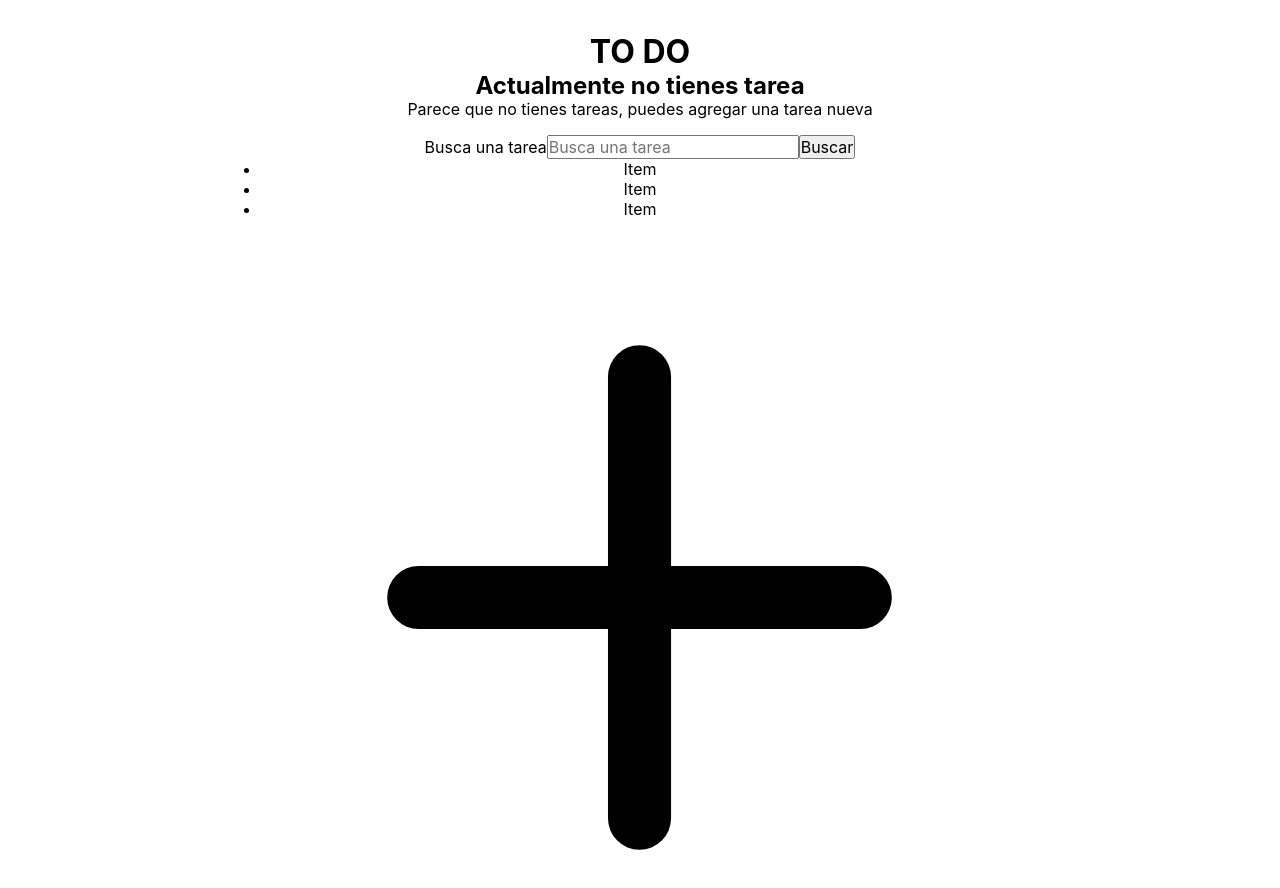
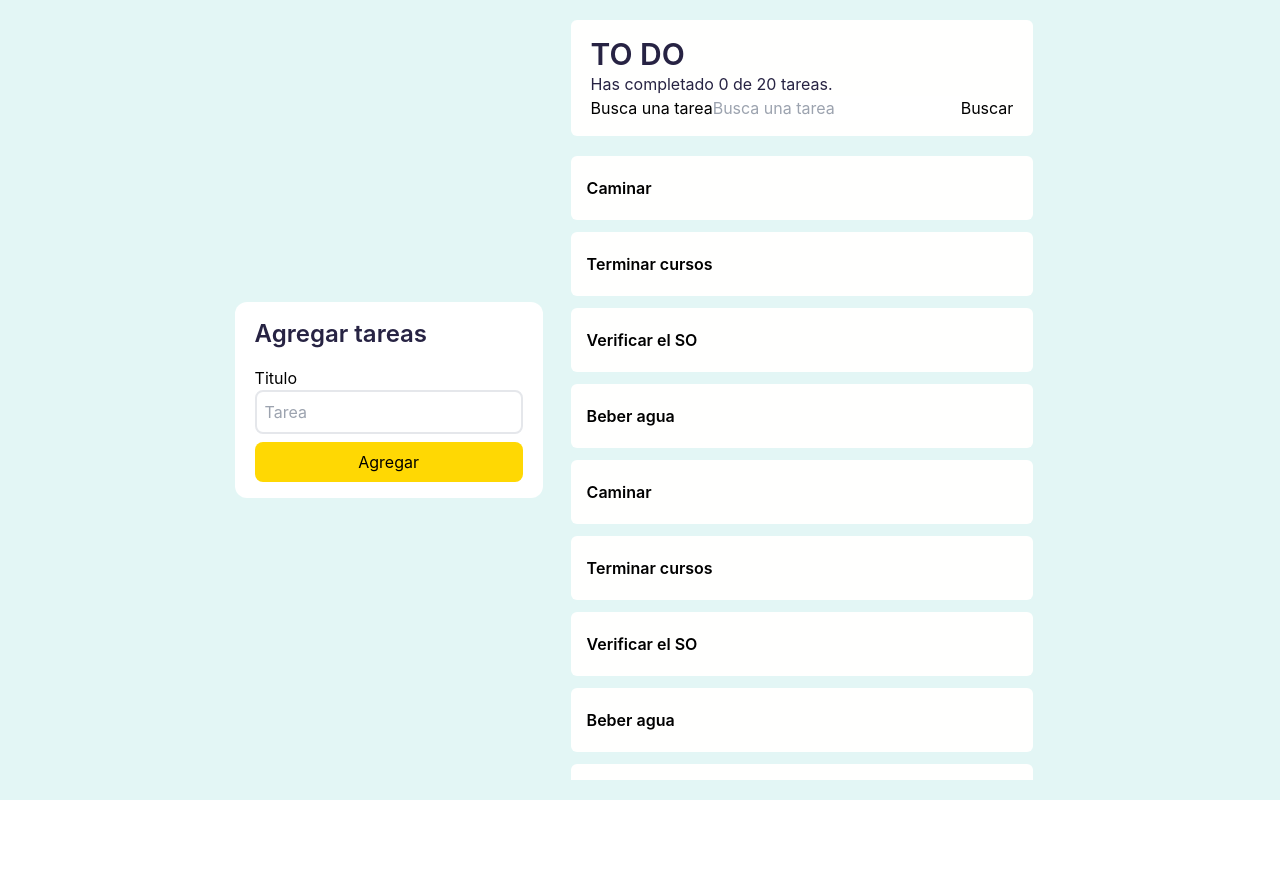
Before and after one commit to desteban/to-do, a React (Create React App) app: page / in a window 1280 px wide. Shown: the top 888 px of the page. After the commit the page ends 800 px from the top, so only its background shows below. Built offline with nearby package versions, Linux system fonts and the light colour scheme.

Commit message:
diseño resonsive

```diff
--- a/package.json
+++ b/package.json
@@ -28,5 +28,8 @@
       "last 1 firefox version",
       "last 1 safari version"
     ]
+  },
+  "devDependencies": {
+    "tailwindcss": "^3.4.6"
   }
 }
--- a/src/App.css
+++ b/src/App.css
@@ -1,50 +1,3 @@
-.App {
-  text-align: center;
-  max-width: 75ch;
-  margin: 2rem auto;
-}
-
-.App-logo {
-  height: 40vmin;
-  pointer-events: none;
-}
-
-@media (prefers-reduced-motion: no-preference) {
-  .App-logo {
-    -webkit-animation: App-logo-spin infinite 20s linear;
-            animation: App-logo-spin infinite 20s linear;
-  }
-}
-
-.App-header {
-  background-color: #233553;
-  min-height: 100vh;
-  display: flex;
-  flex-direction: column;
-  align-items: center;
-  justify-content: center;
-  font-size: calc(10px + 2vmin);
-  color: white;
-}
-
-.App-link {
-  color: #97ca3f;
-}
-
-@-webkit-keyframes App-logo-spin {
-  from {
-    transform: rotate(0deg);
-  }
-  to {
-    transform: rotate(360deg);
-  }
-}
-
-@keyframes App-logo-spin {
-  from {
-    transform: rotate(0deg);
-  }
-  to {
-    transform: rotate(360deg);
-  }
-}
+@tailwind base;
+@tailwind components;
+@tailwind utilities;
--- a/src/App.jsx
+++ b/src/App.jsx
@@ -1,27 +1,71 @@
 import "./App.css";
-import CreateTodoButton from "./Components/Todo/CreateTodoButton";
-import TodoCounter from "./Components/Todo/TodoCounter";
-import TodoItem from "./Components/Todo/TodoItem";
-import TodoList from "./Components/Todo/TodoList";
-import TodoSearch from "./Components/Todo/TodoSearch";
+import { Todo } from "./Components/Todo/Todo";
+import Todos from "./Components/Todo/Todos";
+
+/**
+ * @type {Todo[]}
+ */
+const todoDefaults = [
+  { complete: false, title: "Caminar" },
+  { complete: false, title: "Terminar cursos" },
+  { complete: false, title: "Verificar el SO" },
+  { complete: true, title: "Beber agua" },
+  { complete: false, title: "Caminar" },
+  { complete: false, title: "Terminar cursos" },
+  { complete: false, title: "Verificar el SO" },
+  { complete: true, title: "Beber agua" },
+  { complete: false, title: "Caminar" },
+  { complete: false, title: "Terminar cursos" },
+  { complete: false, title: "Verificar el SO" },
+  { complete: true, title: "Beber agua" },
+  { complete: false, title: "Caminar" },
+  { complete: false, title: "Terminar cursos" },
+  { complete: false, title: "Verificar el SO" },
+  { complete: true, title: "Beber agua" },
+  { complete: false, title: "Caminar" },
+  { complete: false, title: "Terminar cursos" },
+  { complete: false, title: "Verificar el SO" },
+  { complete: true, title: "Ultimo" },
+];
 
 function App() {
+  /**
+   * @param {React.FormEvent<HTMLFormElement>} e
+   */
+  const AddTodo = (e) => {
+    e.preventDefault();
+  };
+
   return (
-    <main className="App">
-      <h1>TO DO</h1>
-      <TodoCounter complete={0} total={0}/>
+    <main className="bg-background pb-20 md:max-h-svh">
+      <div className="container mx-auto min-h-svh md:flex md:gap-7 md:justify-center">
+        <div className="hidden py-4 h-svh md:flex md:items-center md:justify-center">
+          <form className="bg-white px-5 py-4 rounded-xl" onSubmit={AddTodo}>
+            <h2 className="text-2xl font-semibold mb-4">Agregar tareas</h2>
+            <label className="flex flex-col mb-2">
+              Titulo
+              <input
+                type="text"
+                id="title"
+                name="title"
+                placeholder="Tarea"
+                className="px-2 py-2 border-2 rounded-lg"
+              />
+            </label>
 
-      <TodoSearch />
+            <button
+              type="submit"
+              className="px-4 py-2 rounded-lg bg-primary w-full"
+            >
+              Agregar
+            </button>
+          </form>
+        </div>
 
-      <div>
-        <TodoList>
-          <TodoItem />
-          <TodoItem />
-          <TodoItem />
-        </TodoList>
+        <div className="md:flex md:items-center md:justify-center">
+        <Todos todos={todoDefaults} />
+        </div>
       </div>
-
-      <CreateTodoButton />
     </main>
   );
 }
--- a/src/Components/Todo/CreateTodoButton.jsx
+++ b/src/Components/Todo/CreateTodoButton.jsx
@@ -1,10 +1,10 @@
-import React from 'react'
-import PlusIcons from '../../icons/PlusIcons'
+import React from "react";
+import PlusIcons from "../../icons/PlusIcons";
 
-export default function CreateTodoButton(){
-    return(
-        <div>
-            <PlusIcons />
-        </div>
-    )
+export default function CreateTodoButton() {
+  return (
+    <button className="p-2 rounded-full shadow-lg bg-primary max-w-min fixed bottom-4 right-5 active:bg-opacity-70 transition duration-500 md:hidden">
+      <PlusIcons width="2em" height="2em" />
+    </button>
+  );
 }
--- /dev/null
+++ b/src/Components/Todo/Todo.js
@@ -0,0 +1,12 @@
+export class Todo {
+
+    /**
+     * Método para inicializar un Todo
+     * @param {string} title
+     * @param {boolean} complete
+     */
+  constructor(title, complete) {
+    this.title = title;
+    this.complete = complete;
+  }
+}
--- a/src/Components/Todo/TodoItem.jsx
+++ b/src/Components/Todo/TodoItem.jsx
@@ -1,9 +1,18 @@
 import React from "react";
+import { Todo } from "./Todo";
 
-export default function TodoItem() {
-    return(
-        <li>
-            Item
-        </li>
-    )
+/**
+ *
+ * @param {Object} props
+ * @param {Todo} props.todo
+ * @returns
+ */
+export default function TodoItem({
+  todo = new Todo("Nombre de la tarea", false),
+}) {
+  return (
+    <div className="transition duration-300 hover:bg-neutral-100 hover:bg-opacity-90 hover:shadow-md px-4 py-5 rounded-md bg-card-background md:mr-3">
+      <h3 className="text-inherit font-semibold">{todo.title}</h3>
+    </div>
+  );
 }
--- a/src/Components/Todo/TodoList.jsx
+++ b/src/Components/Todo/TodoList.jsx
@@ -1,11 +1,9 @@
 import React from "react";
 
-export default function TodoList(props){
-    return(
-        <section id="Listado de TODOs" aria-label="Listado de TODOS" >
-            <ul>
-                {props.children}
-            </ul>
-        </section>
-    )
+export default function TodoList(props) {
+  return (
+    <section id="Listado de TODOs" aria-label="Listado de TODOS" className="flex flex-col gap-3 rounded-md">
+      {props.children}
+    </section>
+  );
 }
--- /dev/null
+++ b/src/Components/Todo/Todos.jsx
@@ -0,0 +1,41 @@
+import CreateTodoButton from "./CreateTodoButton";
+import { Todo } from "./Todo";
+import TodoCounter from "./TodoCounter";
+import TodoItem from "./TodoItem";
+import TodoList from "./TodoList";
+import TodoSearch from "./TodoSearch";
+
+/**
+ *
+ * @param {Object} props
+ * @param {Todo[]} props.todos
+ */
+export default function Todos({ todos }) {
+  return (
+    <section
+      aria-label="Tareas"
+      className="md:max-h-[calc(100svh-40px)] md:overflow-x-hidden md:overflow-y-auto"
+    >
+      <div>
+        <div className="sticky top-0 pb-5 bg-background md:mr-3">
+          <div className="bg-card-background rounded-md px-5 py-4">
+            <h1 className="text-3xl font-semibold">TO DO</h1>
+            <TodoCounter complete={0} total={todos.length} />
+
+            <TodoSearch />
+          </div>
+        </div>
+
+        <div className="rounded-lg">
+          <TodoList>
+            {todos.map((todo, index) => (
+              <TodoItem key={index} todo={todo} />
+            ))}
+          </TodoList>
+        </div>
+
+        <CreateTodoButton />
+      </div>
+    </section>
+  );
+}
--- a/src/index.css
+++ b/src/index.css
@@ -1,14 +1,14 @@
 body {
   margin: 0;
-  font-family: -apple-system, BlinkMacSystemFont, 'Segoe UI', 'Roboto', 'Oxygen',
-    'Ubuntu', 'Cantarell', 'Fira Sans', 'Droid Sans', 'Helvetica Neue',
+  font-family: -apple-system, BlinkMacSystemFont, "Segoe UI", "Roboto", "Oxygen",
+    "Ubuntu", "Cantarell", "Fira Sans", "Droid Sans", "Helvetica Neue",
     sans-serif;
   -webkit-font-smoothing: antialiased;
   -moz-osx-font-smoothing: grayscale;
 }
 
 code {
-  font-family: source-code-pro, Menlo, Monaco, Consolas, 'Courier New',
+  font-family: source-code-pro, Menlo, Monaco, Consolas, "Courier New",
     monospace;
 }
 
@@ -37,6 +37,7 @@ p {
   max-width: 75ch;
   line-height: 1.2rem;
   margin-bottom: 1rem;
+  color: #2d334a;
 }
 
 h1,
@@ -46,11 +47,15 @@ h4,
 h5,
 h6 {
   text-wrap: balance;
+  color: #272343;
+}
+
+a {
+  color: #ffd803;
 }
 
 img,
-video,
-svg {
+video {
   height: auto;
   width: 100%;
 }
--- /dev/null
+++ b/tailwind.config.js
@@ -0,0 +1,17 @@
+/** @type {import('tailwindcss').Config} */
+module.exports = {
+  content: ["./index.html", "./src/**/*.{js,ts,jsx,tsx}"],
+  theme: {
+    extend: {
+      colors: {
+        primary: "#ffd803",
+        secondary: "#e3f6f5",
+        tertiary: "#bae8e8",
+        "card-background": "#fffffe",
+        'section': '#e3f6f5',
+        'background':'#e3f6f5',
+      },
+    },
+  },
+  plugins: [],
+};
```
Also changed, not shown: src/icons/PlusIcons.jsx (+14 -3 lines), 1 other file (tests, documents, lock files or other folders).
